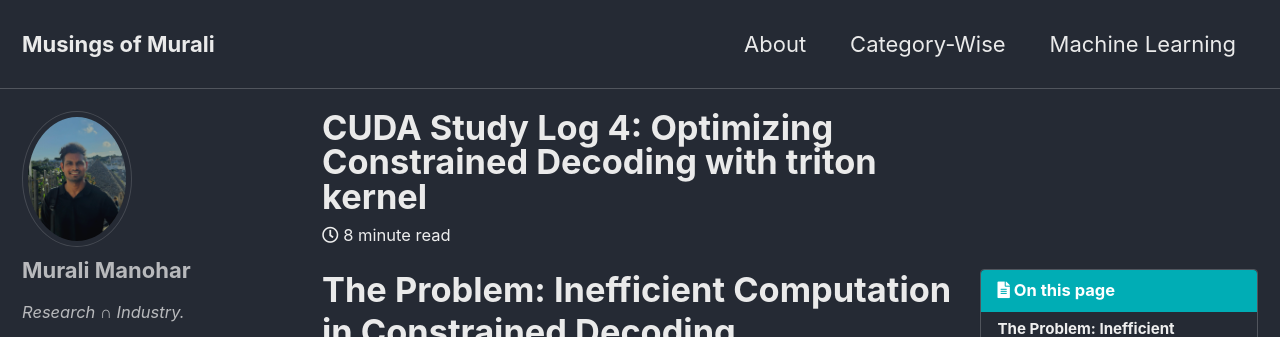
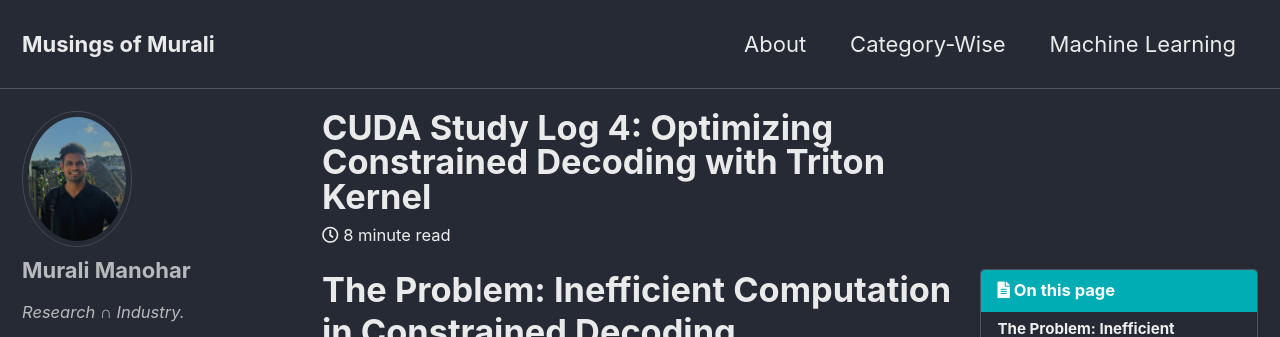
Before and after one commit to gitlost-murali/blogs, a Jekyll site: the page built from _posts/2025-02-03-structured-generation-optimizations.md, in a window 1280 px wide and 900 px high. Shown: the top 337 px of the window. Built offline with Jekyll 4.4.1, drawn with Linux system fonts in a browser that asks for light colours; cached includes are drawn as plain includes; comment, search, counter and statistics services are not loaded.

```diff
--- a/_posts/2025-02-03-structured-generation-optimizations.md
+++ b/_posts/2025-02-03-structured-generation-optimizations.md
@@ -1,5 +1,5 @@
 ---
-title: "CUDA Study Log 4: Optimizing Constrained Decoding with triton kernel"
+title: "CUDA Study Log 4: Optimizing Constrained Decoding with Triton Kernel"
 excerpt: "Update traditional CUDA matrix multiplication kernel for constrained decoding"
 date: 2025-03-02
 categories:
```
